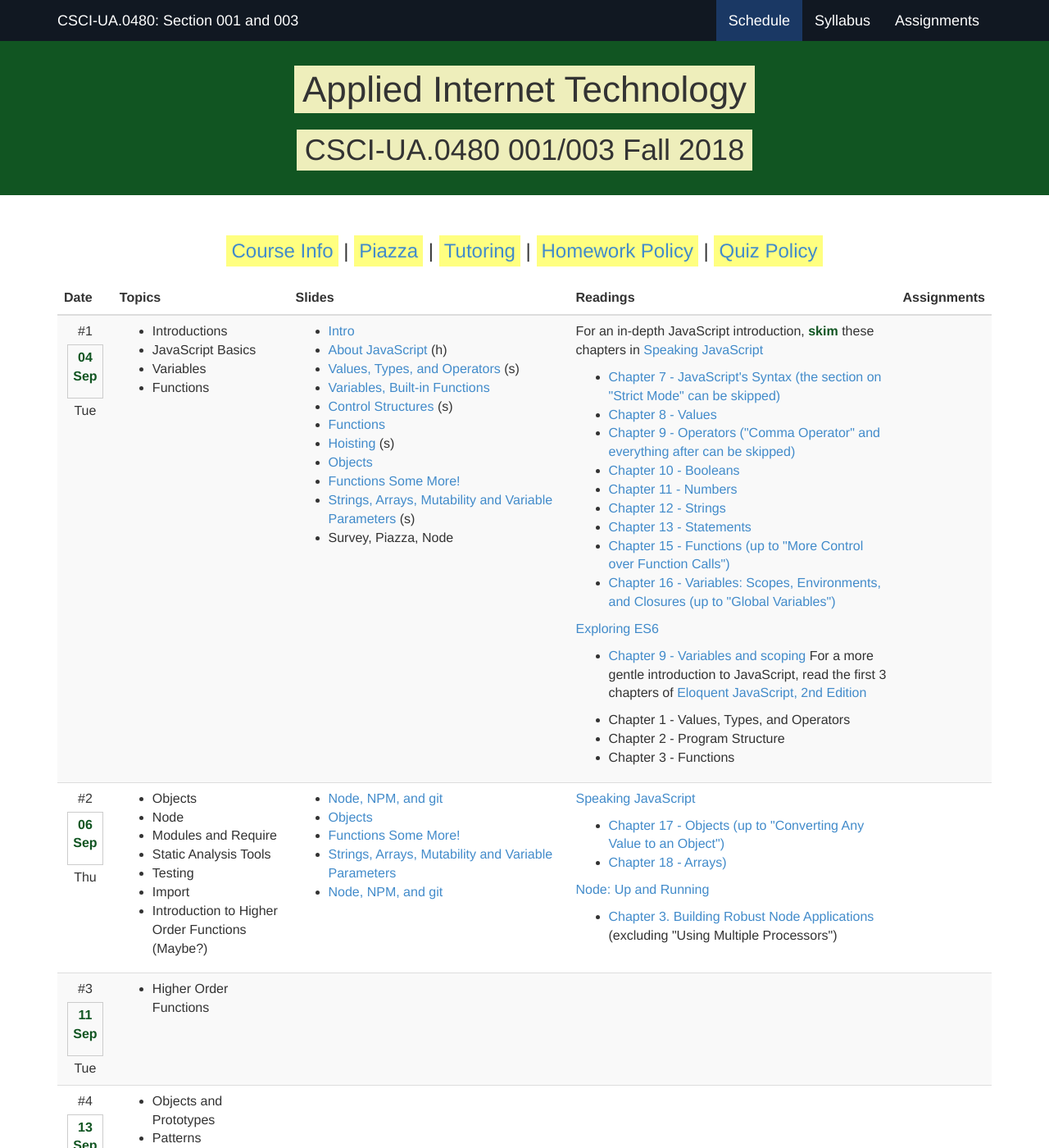
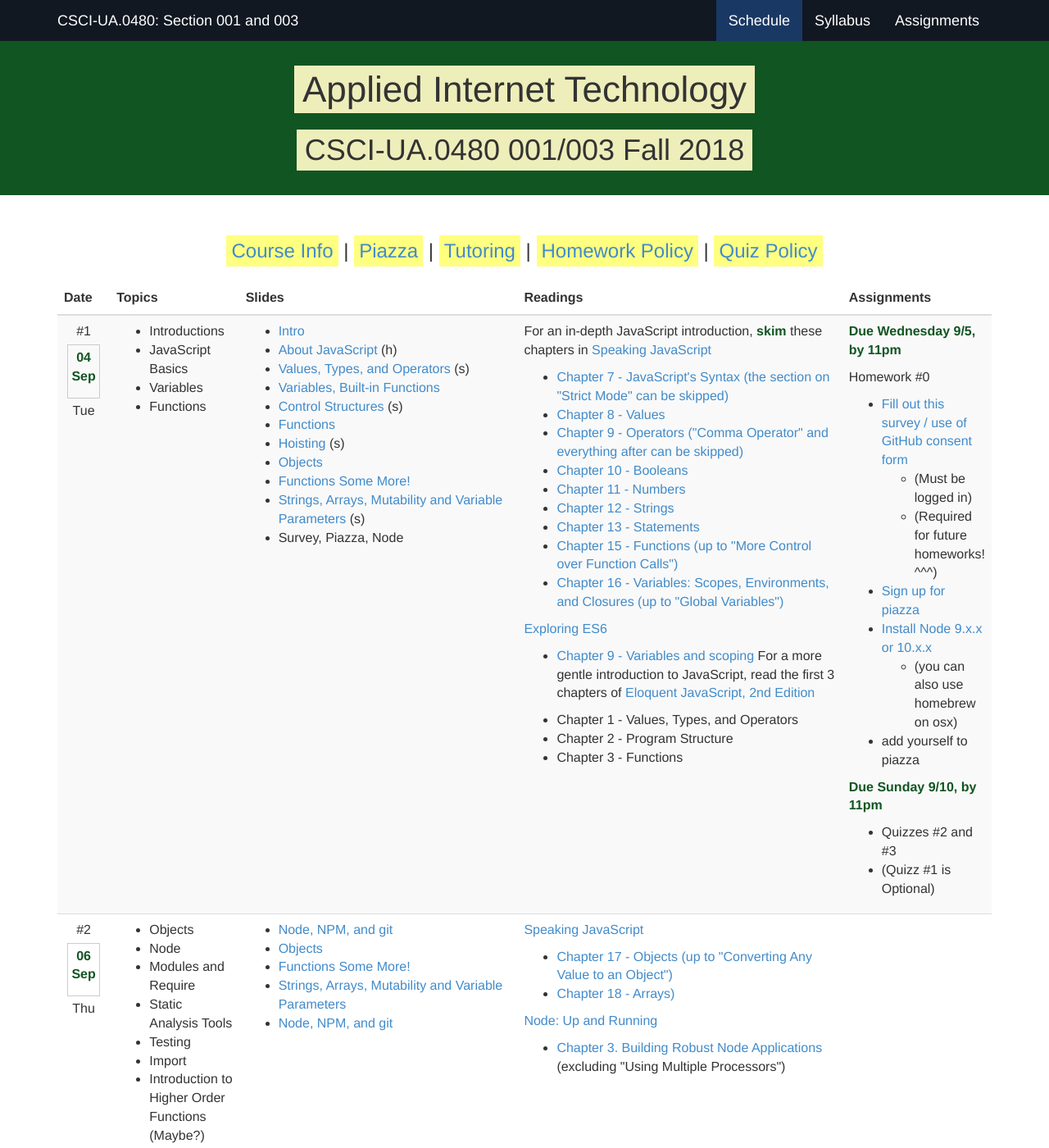
Before and after one commit to foureyes/csci-ua.0480-fall2018-001-003, a Jekyll site: the page built from index.markdown, in a window 1280 px wide and 1400 px high. Shown: the whole window at 82% size. Built offline with Jekyll 4.4.1, drawn with Linux system fonts in a browser that asks for light colours.

Commit message:
fix up hw and links

```diff
--- a/_config.yml
+++ b/_config.yml
@@ -58,9 +58,8 @@ vars:
   book_js_9_link: "http://chimera.labs.oreilly.com/books/1234000000262/index.html"
   book_js_9_author: Eric Elliott
 
-  survey_intro: https://docs.google.com/forms/d/e/1FAIpQLScNVF3rD6QbIMNAclbz85Syq6T4JFONUmhRiA3UxfwXmB-QvQ/viewform
-  piazza: https://piazza.com/nyu/spring2018/csciua0480section008
-
+  survey_intro: https://docs.google.com/forms/d/e/1FAIpQLSdCa-9Ua68PcRZe2ujr91--T2ry7zClrnv8R5E4MDbwDTKXIA/viewform
+  piazza: https://piazza.com/class/jlncam3db7v34s
   email: jversoza@cs.nyu.edu
   contact_link: https://piazza.com/nyu/spring2018/csciua0480section008/home
   contact_label: piazza
@@ -88,8 +87,8 @@ vars:
   final_day: Thu
   final_time: "3:30PM - 4:45PM"
   final_room: WWH 109
-  survey_github: https://docs.google.com/forms/d/e/1FAIpQLScIwproK_ZLJTZ2jrRjbx1b7FnaYnXuvx6zCLORR4HrRiERtQ/viewform
+  survey_github: https://docs.google.com/forms/d/e/1FAIpQLSdCa-9Ua68PcRZe2ujr91--T2ry7zClrnv8R5E4MDbwDTKXIA/viewform
 
-  node_version: 9.x.x
+  node_version: 9.x.x or 10.x.x
 
   slides_img_prefix: "../../resources/img"
--- a/_data/schedule.csv
+++ b/_data/schedule.csv
@@ -33,25 +33,22 @@ For a more gentle introduction to JavaScript, read the first 3 chapters of [{{ s
 * Chapter 1 - Values, Types, and Operators
 * Chapter 2 - Program Structure
 * Chapter 3 - Functions
-","<!--
-
- __Due Wednesday 1/25, by 11pm__
+","__Due Wednesday 9/5, by 11pm__
 
 Homework #0
 
-* [Fill out this survey!]({{ site.survey_github }})
+* [Fill out this survey / use of GitHub consent form]({{ site.survey_github }})
     * (Must be logged in)
     * (Required for future homeworks! ^^^)
 * [Sign up for piazza]({{ site.piazza }})
 * [Install Node {{ site.node_version }}](https://nodejs.org/en/)
     * (you can also use homebrew on osx)
+* add yourself to piazza
 
-__Due Sunday 1/29, by 11pm__
+__Due Sunday 9/10, by 11pm__
 
 * Quizzes #2 and #3
-* (Quizz #1 is Optional)
-
--->",
+* (Quizz #1 is Optional)",
 ,,2,06-Sep,Thu,"* Objects
 * Node
 * Modules and Require
```
